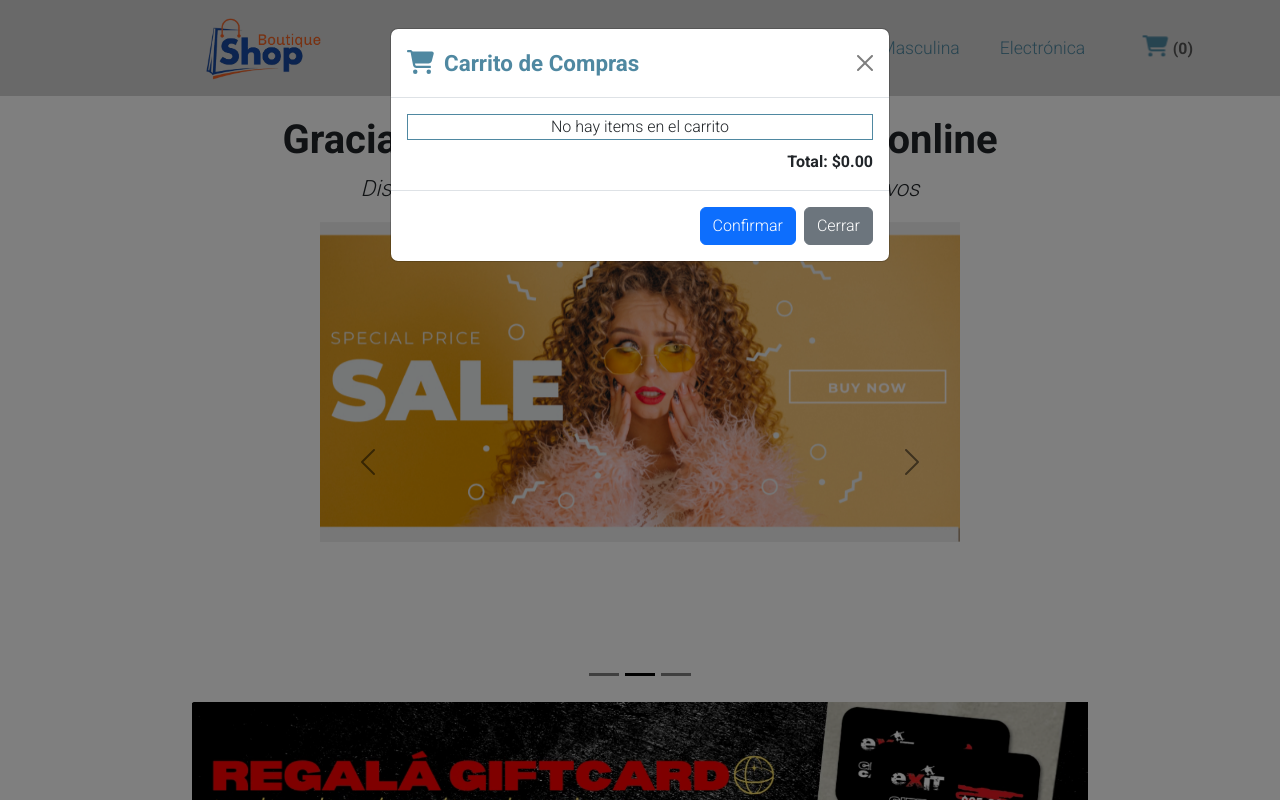
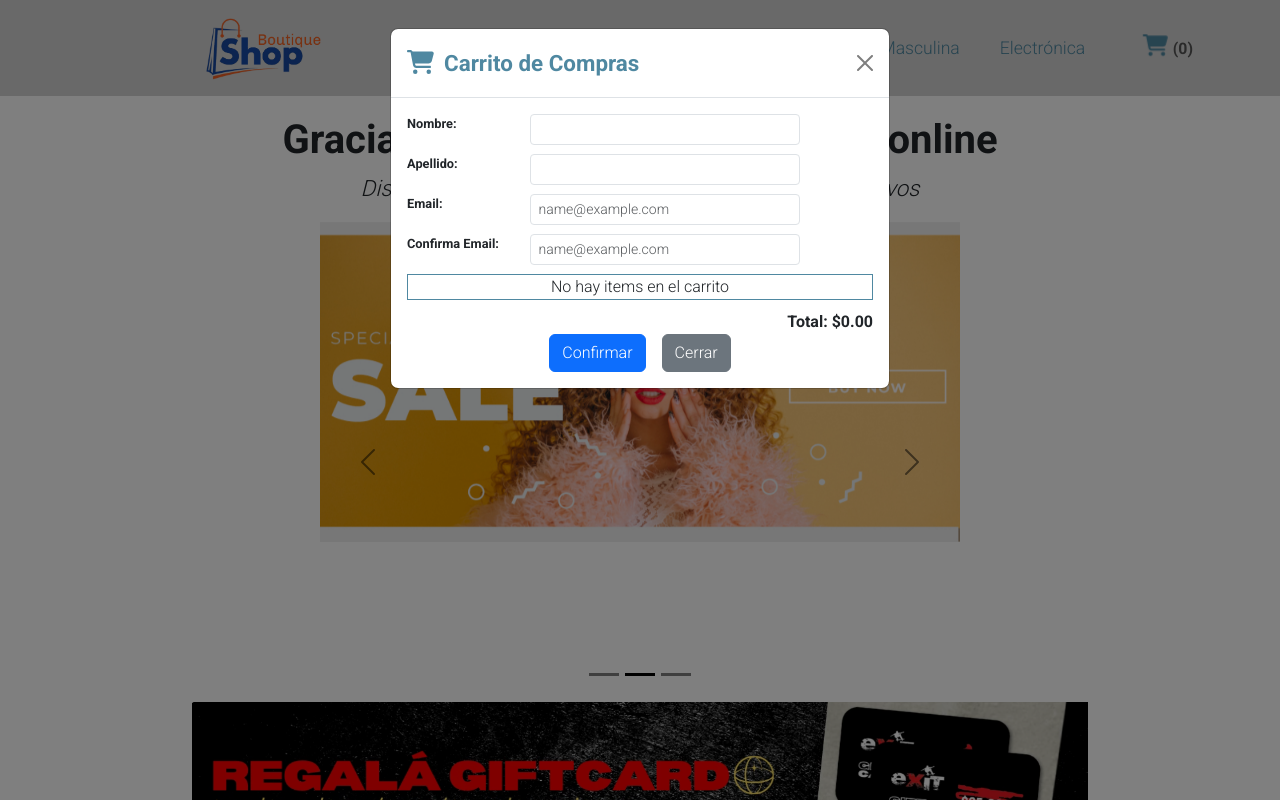
Before and after one commit to sergiocupe/ecommerce-shop-boutique, a React (Create React App) app: page / in a window 1280 px wide. Both pictures are taken after a click on the icon 1155 px from the left and 47 px from the top of the page. Shown: the top 800 px of the page. Built offline with nearby package versions, Linux system fonts and the light colour scheme; the HTML template or start-up script is replaced by a standard one.

Commit message:
Formulario envio Compra v1

```diff
--- a/package.json
+++ b/package.json
@@ -15,6 +15,7 @@
     "react": "^18.2.0",
     "react-bootstrap": "^2.8.0",
     "react-dom": "^18.2.0",
+    "react-hook-form": "^7.47.0",
     "react-router-dom": "^6.16.0",
     "react-scripts": "5.0.1",
     "sweetalert2": "^11.7.28",
--- a/src/componentes/CartWidget/CartWidget.css
+++ b/src/componentes/CartWidget/CartWidget.css
@@ -21,6 +21,12 @@
   flex-direction: column;
   align-items: center;
   border: 0.5px solid #4f88a1;
+}
+
+.modalDatos-custom {
+  display: flex;
+  flex-direction: column;
+  align-items: left;
 }
 
 .modalItem-custom {
@@ -62,3 +68,42 @@
   width: 30px;
   height: 30px;
 }
+
+.column {
+  float: left;
+  width: 60%;
+}
+
+.column1 {
+  float: left;
+  width: 25%;
+  font-weight: bold;
+  font-size: 0.8rem;
+}
+
+.row:after {
+  content: "";
+  display: table;
+  clear: both;
+  padding: 20px;
+}
+
+.campoNoValido-custom
+{
+  font-size: 0.8rem;
+  color: red;
+  padding-left: 8rem;
+}
+
+.buttons-custom
+{
+  display: flex;
+  flex-direction: row;
+  align-items: center;
+  justify-content: center;
+}
+
+.button-custom
+{
+  margin-right: 1rem;
+}
--- a/src/componentes/CartWidget/CartWidget.jsx
+++ b/src/componentes/CartWidget/CartWidget.jsx
@@ -1,20 +1,85 @@
-import "./CartWidget.css";
-import { FontAwesomeIcon } from "@fortawesome/react-fontawesome";
-import { faCartShopping } from "@fortawesome/free-solid-svg-icons";
-import { faTrash } from "@fortawesome/free-solid-svg-icons";
-import { useState, useContext } from "react";
-import { darFormatoNumero } from "../../helpers/formatoNumero";
-import { CartContext } from "../../context/CartContextProvider";
-import Button from "react-bootstrap/Button";
-import Modal from "react-bootstrap/Modal";
+import "./CartWidget.css"
+import { FontAwesomeIcon } from "@fortawesome/react-fontawesome"
+import { faCartShopping } from "@fortawesome/free-solid-svg-icons"
+import { faTrash } from "@fortawesome/free-solid-svg-icons"
+import { useState, useContext } from "react"
+import { darFormatoNumero } from "../../helpers/formatoNumero"
+import { CartContext } from "../../context/CartContextProvider"
+import { mostrarMensaje } from "../../helpers/mensajeria"
+import { collection, addDoc} from "firebase/firestore"
+import { db } from "../../firebase/config"
+import Button from "react-bootstrap/Button"
+import Modal from "react-bootstrap/Modal"
+import Form from "react-bootstrap/Form"
 
 export default function CartWidget() {
-  const { carrito, totalItemsCarrito, totalPrecioCarrito, eliminarItem } = useContext(CartContext);
+  const pedidosRef = collection(db,"orders")
 
-  const [show, setShow] = useState(false);
+  const { carrito, totalItemsCarrito, totalPrecioCarrito, eliminarItem, vaciarCarrito } = useContext(CartContext)
 
-  const handleClose = () => setShow(false);
-  const handleShow = () => setShow(true);
+  const [show, setShow] = useState(false)
+  const [nombre, setNombre] = useState("")
+  const [apellido, setApellido] = useState("")
+  const [email, setEmail] = useState("")
+  const [emailConfirm, setEmailConfirm] = useState("")
+  const [nombreObligatorio, setNombreObligatorio] = useState(false)
+  const [apellidoObligatorio, setApellidoObligatorio] = useState(false)
+  const [mensajeEmail, setMensajeEmail] = useState(false)
+
+  const handleClose = () => setShow(false)
+  const handleShow = () => setShow(true)
+
+  const handleSubmit = (e) => {
+    e.preventDefault()
+
+    if (nombre.length === 0)
+      setNombreObligatorio(true)
+    else
+      setNombreObligatorio(false)
+
+    if (apellido.length === 0)
+      setApellidoObligatorio(true)
+    else
+      setApellidoObligatorio(false)
+
+    if (email !== emailConfirm || email.length === 0 || emailConfirm.length === 0) {
+      setMensajeEmail(true)
+    } else {
+      setMensajeEmail(false)
+    }
+
+    if (totalItemsCarrito()===0)
+      mostrarMensaje("El carrito se encuentra vacío, debe seleccionar algún item para la compra.\n","error")
+
+    if (nombre.length > 0 && apellido.length > 0 && email === emailConfirm && totalItemsCarrito()>0)
+    {
+      vaciarCarrito()
+      setApellido("")
+      setNombre("")
+      setEmail("")
+      setEmailConfirm("")
+
+      const pedido ={
+        cliente:{nombre:nombre, apellido:apellido,email:email},
+        productos: carrito,
+        total: totalPrecioCarrito(),
+        fecha: new Date()
+      }
+
+      addDoc(pedidosRef,pedido)
+
+      mostrarMensaje("Gracias por su compra\nNos contactaremos con usted a la brevedad.","success")
+    }
+
+  }
+
+  const handleEmailConfirm=(e) => {
+      setEmailConfirm(e.target.value)
+      if (e.target.value !== email)
+        setMensajeEmail(true)
+      else
+        setMensajeEmail(false)
+  }
 
   return (
     <>
@@ -28,7 +93,6 @@ export default function CartWidget() {
         />
         <span className="totalItems">({totalItemsCarrito()})</span>
       </div>
-
       <Modal show={show} onHide={handleClose}>
         <Modal.Header closeButton>
           <Modal.Title>
@@ -41,14 +105,85 @@ export default function CartWidget() {
           </Modal.Title>
         </Modal.Header>
         <Modal.Body>
+          <Form onSubmit={handleSubmit}>
+            <div className="modalDatos-custom">
+              <div className="row">
+                <div className="column1">Nombre:</div>
+                <div className="column">
+                  <Form.Control
+                    size="sm"
+                    id="nombre"
+                    value={nombre}
+                    onChange={(e) => setNombre(e.target.value)}
+                  />
+                </div>
+              </div>
+              {nombreObligatorio && (
+                <Form.Label className="campoNoValido-custom">
+                  * Campo Obligatorio
+                </Form.Label>
+              )}
+              <div className="row">
+                <div className="column1">Apellido:</div>
+                <div className="column">
+                  <Form.Control
+                    size="sm"
+                    id="apellido"
+                    value={apellido}
+                    onChange={(e) => setApellido(e.target.value)}
+                  />
+                </div>
+              </div>
+              {apellidoObligatorio && (
+                <Form.Label className="campoNoValido-custom">
+                  * Campo Obligatorio
+                </Form.Label>
+              )}
+              <div className="row">
+                <div className="column1">Email:</div>
+                <div className="column">
+                  <Form.Control
+                    type="email"
+                    placeholder="name@example.com"
+                    id="email"
+                    size="sm"
+                    value={email}
+                    onChange={(e) => setEmail(e.target.value)}
+                  />
+                </div>
+              </div>{" "}
+              {mensajeEmail && (
+                <Form.Label className="campoNoValido-custom">
+                  * Campo obligatorio y ambos emails deben coincidir
+                </Form.Label>
+              )}
+              <div className="row">
+                <div className="column1">Confirma Email:</div>
+                <div className="column">
+                  <Form.Control
+                    type="email"
+                    placeholder="name@example.com"
+                    id="emailConfirm"
+                    size="sm"
+                    value={emailConfirm}
+                    onChange={handleEmailConfirm}
+                  />
+                </div>
+              </div>
+              {mensajeEmail && (
+                <Form.Label className="campoNoValido-custom">
+                  * Campo obligatorio y ambos emails deben coincidir
+                </Form.Label>
+              )}
+            </div>
             <div className="modalItems-custom">
-            {totalItemsCarrito()===0 ?
+              {totalItemsCarrito() === 0 ? (
                 <div>No hay items en el carrito</div>
-             :
+              ) : (
                 carrito.map((item, index) => (
                   <div key={index} className="modalItem-custom">
                     <div>
-                    <img src={item.image} className="imgProdModal-custom" />
+                      <img src={item.image} className="imgProdModal-custom" alt={item.title} />
                     </div>
                     <div className="modalCantidad-custom">{item.cantidad}</div>
                     <div className="modalDescrip-custom">{item.title}</div>
@@ -70,21 +205,22 @@ export default function CartWidget() {
                     </div>
                   </div>
                 ))
-            }
+              )}
             </div>
             <div className="modalTotal-custom">
               Total: {darFormatoNumero(totalPrecioCarrito())}
             </div>
-        </Modal.Body>
-        <Modal.Footer>
-          <Button variant="primary" onClick={handleClose}>
+            <Form.Group className="buttons-custom">
+              <Button variant="primary" type="submit" className="button-custom">
                 Confirmar
               </Button>
               <Button variant="secondary" onClick={handleClose}>
                 Cerrar
               </Button>
-        </Modal.Footer>
+            </Form.Group>
+          </Form>
+        </Modal.Body>
       </Modal>
     </>
-  );
+  )
 }
--- a/src/componentes/ItemList/ItemList.jsx
+++ b/src/componentes/ItemList/ItemList.jsx
@@ -5,10 +5,7 @@ import Item from "../Item/Item";
 import { Row, Col, Spinner } from "react-bootstrap";
 import { useState, useEffect } from "react";
 import { useParams } from "react-router-dom";
-import {
-  pedirProductos_FIREBASE,
-  pedirProductosPorCategoria_FIREBASE,
-} from "../../helpers/pedirProductos";
+import { pedirProductos_FIREBASE, pedirProductosPorCategoria_FIREBASE} from "../../helpers/pedirProductos";
 
 export default function ItemList() {
   const categoryDesc = useParams().categoryDesc;
--- a/src/data/productos.json
+++ b/src/data/productos.json
@@ -4,14 +4,16 @@
     "price": "109.95",
     "description": "Your perfect pack for everyday use and walks in the forest. Stash your laptop (up to 15 inches) in the padded sleeve, your everyday",
     "category": "men's clothing",
-    "image": "https://fakestoreapi.com/img/81fPKd-2AYL._AC_SL1500_.jpg"
+    "image": "https://fakestoreapi.com/img/81fPKd-2AYL._AC_SL1500_.jpg",
+    "count": 12
   },
   {
     "title": "Mens Casual Premium Slim Fit T-Shirts ",
     "price": 22.3,
     "description": "Slim-fitting style, contrast raglan long sleeve, three-button henley placket, light weight & soft fabric for breathable and comfortable wearing. And Solid stitched shirts with round neck made for durability and a great fit for casual fashion wear and diehard baseball fans. The Henley style round neckline includes a three-button placket.",
     "category": "men's clothing",
-    "image": "https://fakestoreapi.com/img/71-3HjGNDUL._AC_SY879._SX._UX._SY._UY_.jpg"
+    "image": "https://fakestoreapi.com/img/71-3HjGNDUL._AC_SY879._SX._UX._SY._UY_.jpg",
+    "count": 5
   },
   {
     "title": "Mens Cotton Jacket",
--- a/src/helpers/pedirProductos.js
+++ b/src/helpers/pedirProductos.js
@@ -1,6 +1,5 @@
 import { db } from "../firebase/config";
-import { collection, addDoc, getDocs, getDoc, doc, query, where } from "firebase/firestore";
-import productos from "../data/productos.json"
+import { collection, getDocs, getDoc, doc, query, where } from "firebase/firestore";
 
 export const pedirProductos_API = () => {
   return new Promise((resolve, reject) => {
--- a/src/views/Home/Home.jsx
+++ b/src/views/Home/Home.jsx
@@ -15,8 +15,7 @@ export default function Home() {
         <ControlledCarousel/>
         </Col>
         <Col xs={12}>
-          <img className="bannerHome-custom"
-            src={`${process.env.PUBLIC_URL}/images/banner_giftcard.png`}
+          <img className="bannerHome-custom" alt="banner" src={`${process.env.PUBLIC_URL}/images/banner_giftcard.png`}
           ></img>
         </Col>
       </Row>
```
Also changed, not shown: src/componentes/ItemDetails/ItemDetails.jsx (+2 -5 lines), 1 other file (tests, documents, lock files or other folders). Lines whose indentation alone changed are shown as unchanged.
